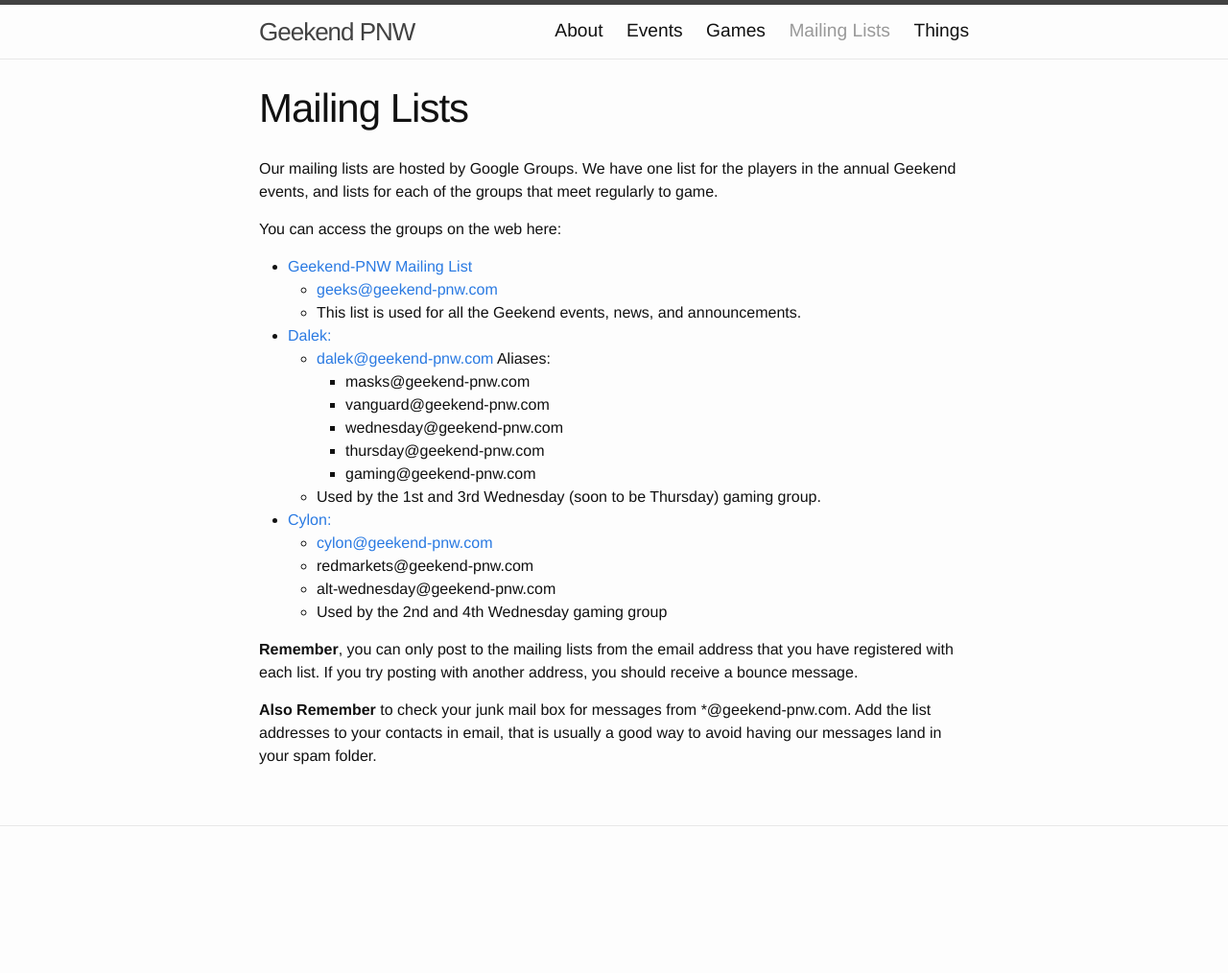
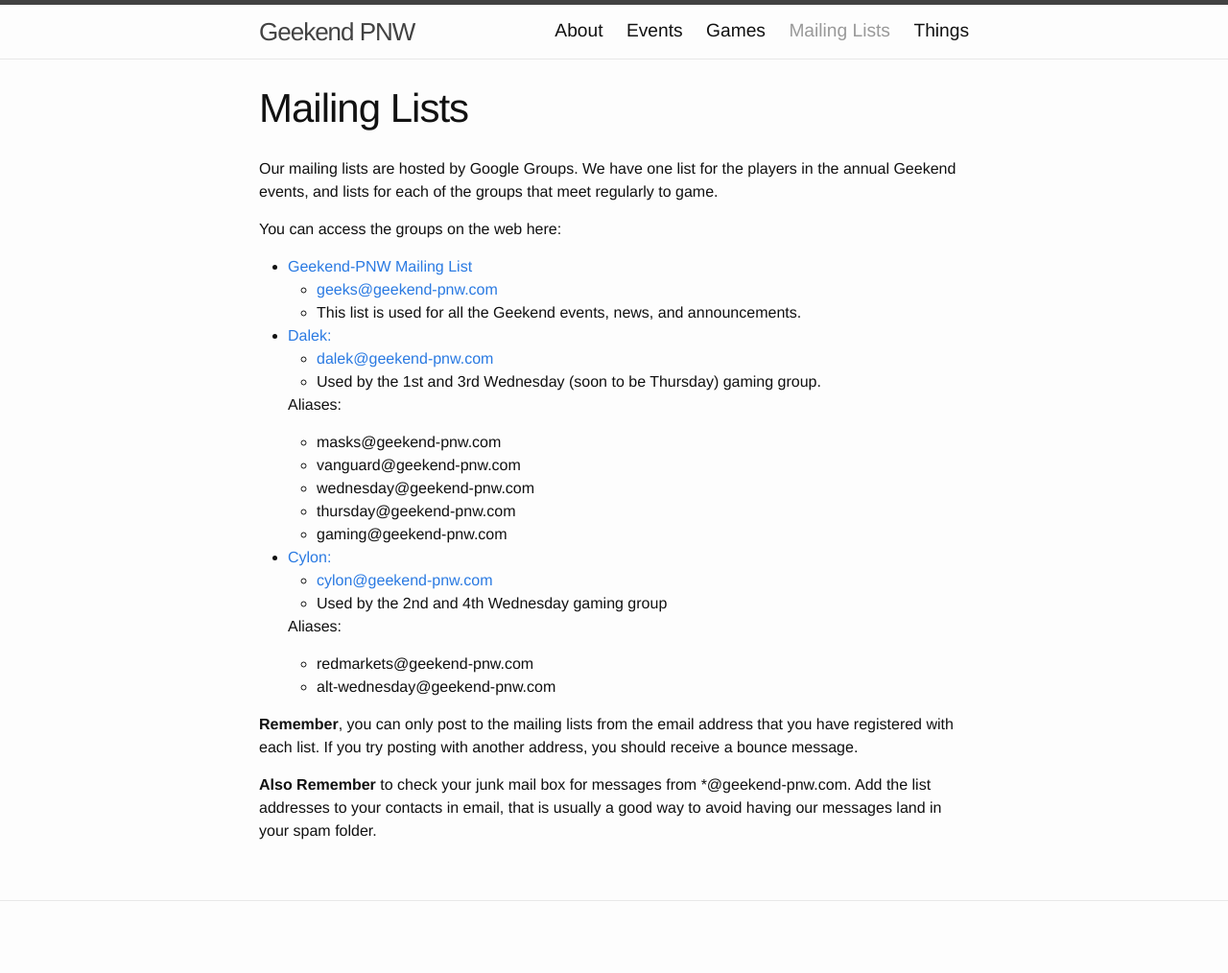
Before and after one commit to Geekend-PNW/geekend-pnw.github.com, a Jekyll site: the page built from mailing-list.md, in a window 1280 px wide. Shown: the whole page at 96% size. Built offline with Jekyll 4.4.1, drawn with Linux system fonts in a browser that asks for light colours; before the commit the page ends 936 px from its top, so only the background shows below that; some of the changed lines change nothing that is shown.

Commit message:
alias changes

```diff
--- a/mailing-list.md
+++ b/mailing-list.md
@@ -14,19 +14,23 @@ You can access the groups on the web here:
 
 - [Dalek:](https://groups.google.com/a/geekend-pnw.com/d/forum/dalek)
   - [dalek@geekend-pnw.com](mailto:dalek@geekend-pnw.com)
+  - Used by the 1st and 3rd Wednesday (soon to be Thursday) gaming group.
+
   Aliases:
     - masks@geekend-pnw.com
     - vanguard@geekend-pnw.com
     - wednesday@geekend-pnw.com
     - thursday@geekend-pnw.com
     - gaming@geekend-pnw.com
-  - Used by the 1st and 3rd Wednesday (soon to be Thursday) gaming group.
+
 
 - [Cylon:](https://groups.google.com/a/geekend-pnw.com/d/forum/cylon)
   - [cylon@geekend-pnw.com](mailto:cylon@geekend-pnw.com)
-  - redmarkets@geekend-pnw.com
-  - alt-wednesday@geekend-pnw.com
   - Used by the 2nd and 4th Wednesday gaming group
+
+  Aliases:
+    - redmarkets@geekend-pnw.com
+    - alt-wednesday@geekend-pnw.com
 
 **Remember**, you can only post to the mailing lists from the email address that you have registered with each list.  If you try posting with another address, you should receive a bounce message.
 
```
